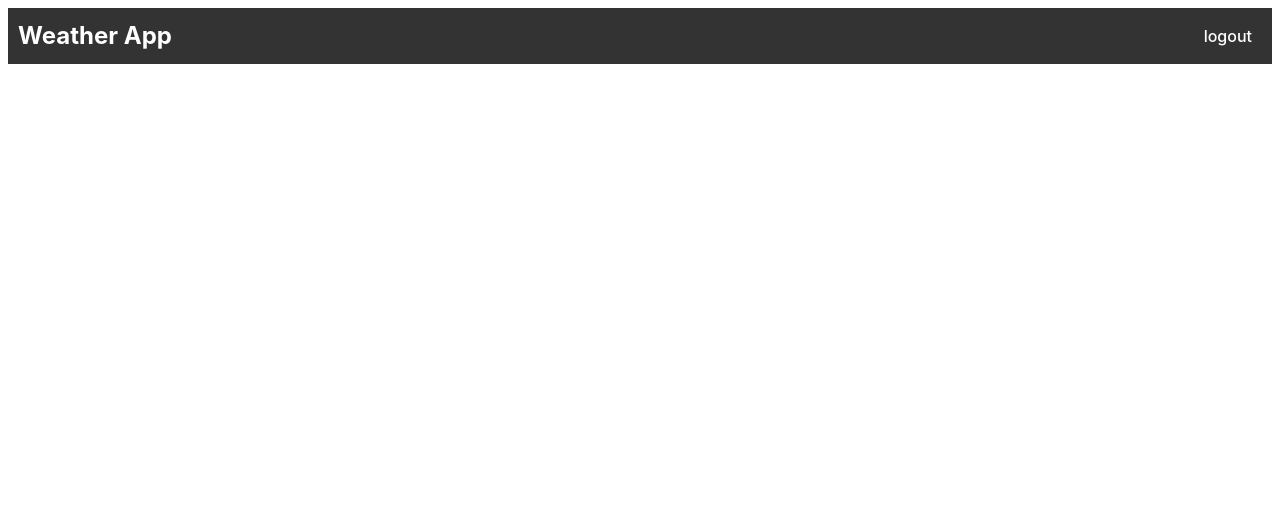
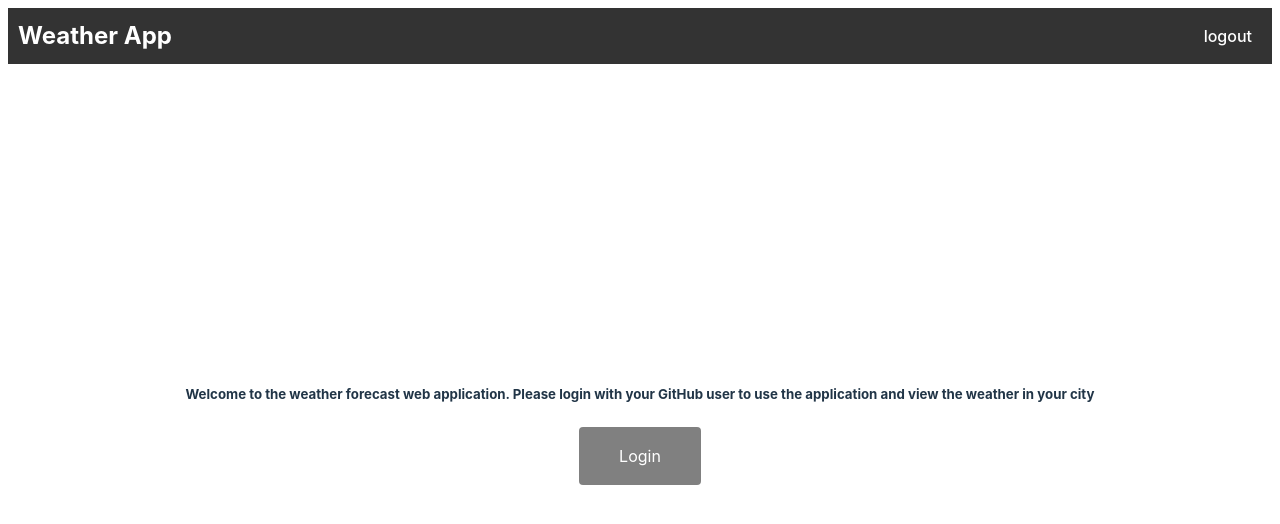
Before and after one commit to captainalbert/ehrlichApplication, a React (Vite) app in the folder ehrlich-weather-app/: page / in a window 1280 px wide. Shown: the top 524 px of the page. Built offline with nearby package versions, Linux system fonts and the light colour scheme.

Commit message:
Create landing page UI

```diff
--- a/ehrlich-weather-app/src/App.tsx
+++ b/ehrlich-weather-app/src/App.tsx
@@ -1,10 +1,12 @@
 import "./App.css";
 import Navbar from "./components/NavBar/NavBar";
+import LandingPage from "./views/LandingPage/LandingPage";
 
 function App() {
   return (
     <div>
       <Navbar isAuthenticated />
+      <LandingPage />
     </div>
   );
 }
--- /dev/null
+++ b/ehrlich-weather-app/src/components/Button/Button.css
@@ -0,0 +1,16 @@
+/* Button.css */
+
+.loginButton {
+  background-color: gray;
+  color: #fff;
+  padding: 1px 40px;
+  border: none;
+  border-radius: 4px;
+  cursor: pointer;
+  font-size: 16px;
+  transition: background-color 0.3s ease;
+}
+
+.loginButton:hover {
+  background-color: black;
+}
--- /dev/null
+++ b/ehrlich-weather-app/src/components/Button/Button.tsx
@@ -0,0 +1,18 @@
+import React from "react";
+import "./Button.css";
+
+interface ButtonProps {
+  title: string;
+  onClick: () => void;
+  className: string;
+}
+
+const Button = ({ className, title, onClick }: ButtonProps) => {
+  return (
+    <div onClick={onClick} className={className}>
+      <p>{title}</p>
+    </div>
+  );
+};
+
+export default Button;
--- /dev/null
+++ b/ehrlich-weather-app/src/views/LandingPage/LandingPage.css
@@ -0,0 +1,7 @@
+.welcome {
+  display: flex;
+  align-items: center;
+  justify-content: center;
+  height: 90vh;
+  flex-direction: column;
+}
--- /dev/null
+++ b/ehrlich-weather-app/src/views/LandingPage/LandingPage.tsx
@@ -0,0 +1,20 @@
+import "./LandingPage.css";
+import Button from "../../components/Button/Button";
+
+const LandingPage = () => {
+  const handleLogin = () => {
+    console.log("user tried to login");
+  };
+
+  return (
+    <div className="welcome">
+      <h5>
+        Welcome to the weather forecast web application. Please login with your
+        GitHub user to use the application and view the weather in your city
+      </h5>
+      <Button className="loginButton" title="Login" onClick={handleLogin} />
+    </div>
+  );
+};
+
+export default LandingPage;
```
